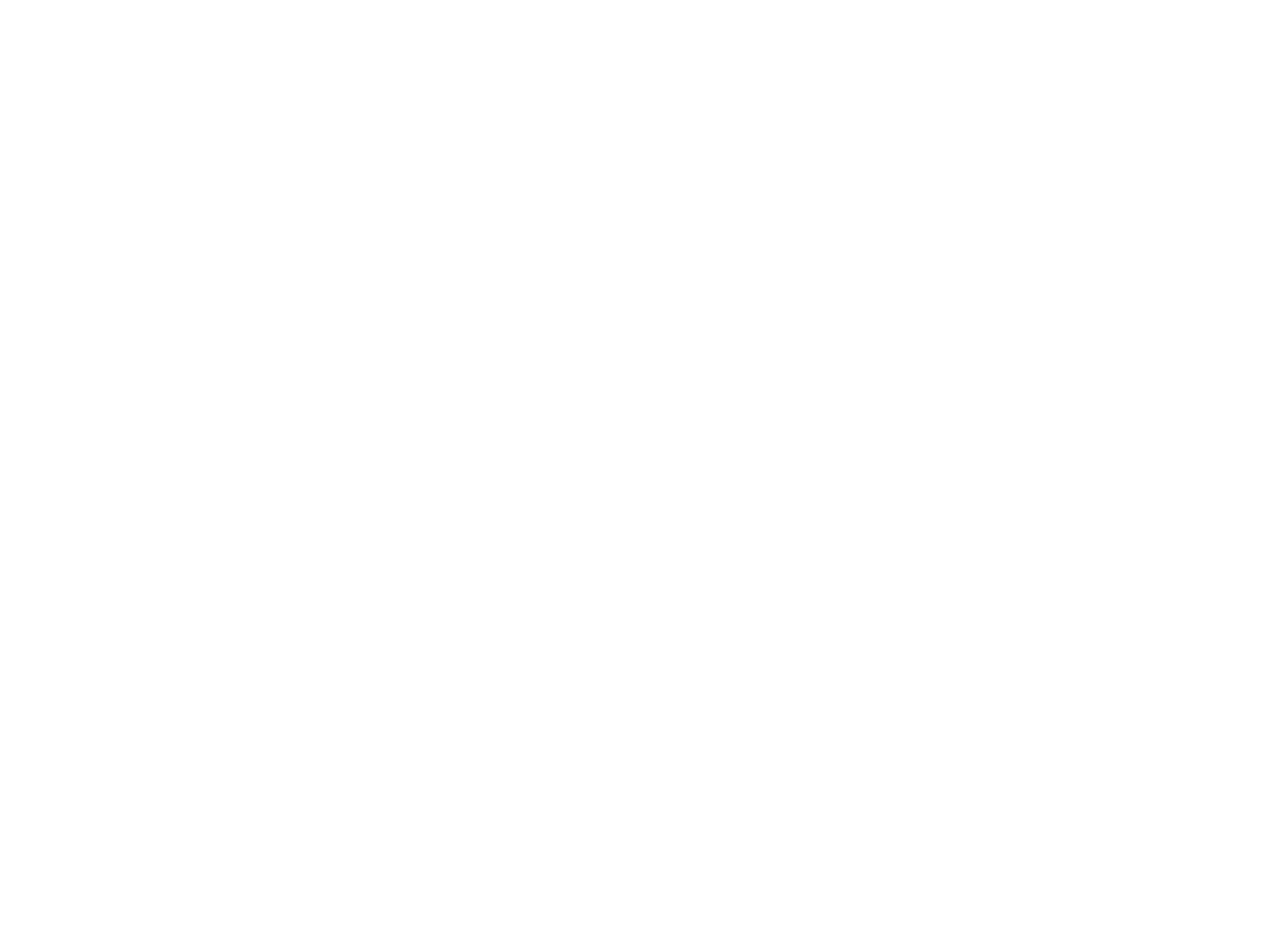
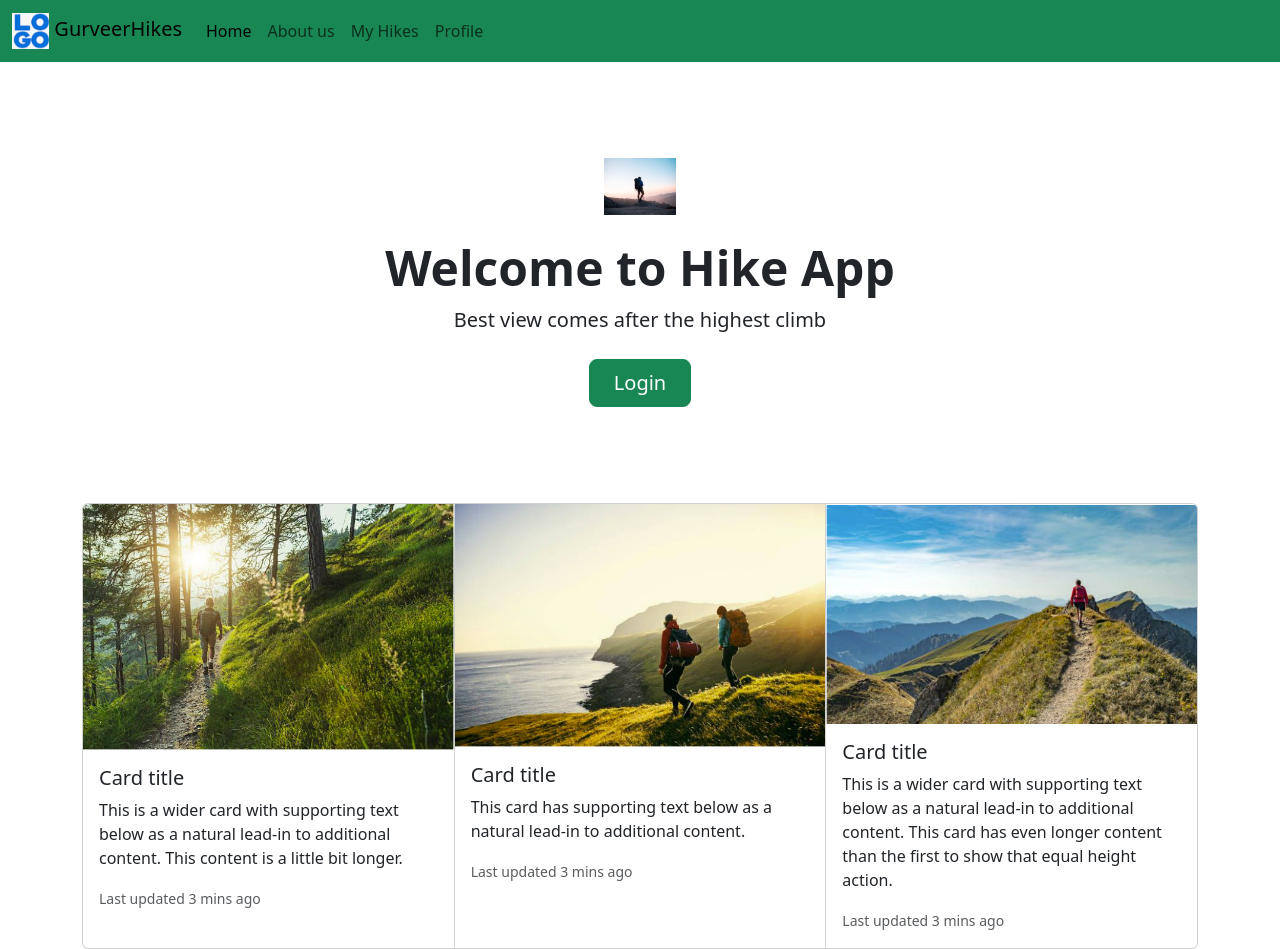
Before and after one commit to GurveerRaith/demo05, a plain HTML site: page index.html in a window 1280 px wide. Before the commit the page ends 800 px from the top, so only its background shows below. Drawn offline with nearby package versions, Linux system fonts and the light colour scheme.

Commit message:
Complete demo05

```diff
--- a/index.html
+++ b/index.html
@@ -10,7 +10,11 @@
     <meta name="viewport" content="width=device-width, initial-scale=1">
 
     <!-- Bootstrap Library CSS CDN go here -->
+    <link href="https://cdn.jsdelivr.net/npm/bootstrap@5.3.2/dist/css/bootstrap.min.css" rel="stylesheet"
+        integrity="sha384-T3c6CoIi6uLrA9TneNEoa7RxnatzjcDSCmG1MXxSR1GAsXEV/Dwwykc2MPK8M2HN" crossorigin="anonymous">
     <!-- Boostrap Library JS CDN  go here -->
+    <script src="https://cdn.jsdelivr.net/npm/bootstrap@5.3.2/dist/js/bootstrap.bundle.min.js"
+        integrity="sha384-C6RzsynM9kWDrMNeT87bh95OGNyZPhcTNXj1NW7RuBCsyN/o0jlpcV8Qyq46cDfL" crossorigin="anonymous"></script>
 
     <!-- Other libraries go here -->
 
@@ -26,6 +30,77 @@
     <!------------------------------>
     <!-- Stuff for body goes here -->
 
+    <!-- Navbar-->
+    <nav class="navbar navbar-expand-lg bg-success">
+        <div class="container-fluid">
+            <a class="navbar-brand" href="#">
+                <img src="./images/logo.jpg" height="36">
+                GurveerHikes
+            </a>
+          <button class="navbar-toggler" type="button" data-bs-toggle="collapse" data-bs-target="#navbarNav" aria-controls="navbarNav" aria-expanded="false" aria-label="Toggle navigation">
+            <span class="navbar-toggler-icon"></span>
+          </button>
+          <div class="collapse navbar-collapse" id="navbarNav">
+            <ul class="navbar-nav">
+              <li class="nav-item">
+                <a class="nav-link active" aria-current="page" href="#">Home</a>
+              </li>
+              <li class="nav-item">
+                <a class="nav-link" href="#">About us</a>
+              </li>
+              <li class="nav-item">
+                <a class="nav-link" href="#">My Hikes</a>
+              </li>
+              <li class="nav-item">
+                <a class="nav-link">Profile</a>
+              </li>
+            </ul>
+          </div>
+        </div>
+      </nav>
+
+      <!--Hero-->
+      <div class="px-4 py-5 my-5 text-center">
+        <img class="d-block mx-auto mb-4" src=".\images\hero.png" alt="" width="72" height="57">
+        <h1 class="display-5 fw-bold">Welcome to Hike App</h1>
+        <div class="col-lg-6 mx-auto">
+          <p class="lead mb-4">Best view comes after the highest climb</p>
+          <div class="d-grid gap-2 d-sm-flex justify-content-sm-center">
+            <button type="button" class="btn btn-success btn-lg px-4 gap-3">Login</button>
+          </div>
+        </div>
+      </div>
+
+      <!--Card Groups-->
+    <div class="container">
+      <div class="card-group">
+        <div class="card">
+          <img src="./images/hike1.jpg" class="card-img-top" alt="...">
+          <div class="card-body">
+            <h5 class="card-title">Card title</h5>
+            <p class="card-text">This is a wider card with supporting text below as a natural lead-in to additional content. This content is a little bit longer.</p>
+            <p class="card-text"><small class="text-body-secondary">Last updated 3 mins ago</small></p>
+          </div>
+        </div>
+        <div class="card">
+          <img src="./images/hike2.jpg" class="card-img-top" alt="...">
+          <div class="card-body">
+            <h5 class="card-title">Card title</h5>
+            <p class="card-text">This card has supporting text below as a natural lead-in to additional content.</p>
+            <p class="card-text"><small class="text-body-secondary">Last updated 3 mins ago</small></p>
+          </div>
+        </div>
+        <div class="card">
+          <img src="./images/hike3.jpg" class="card-img-top" alt="...">
+          <div class="card-body">
+            <h5 class="card-title">Card title</h5>
+            <p class="card-text">This is a wider card with supporting text below as a natural lead-in to additional content. This card has even longer content than the first to show that equal height action.</p>
+            <p class="card-text"><small class="text-body-secondary">Last updated 3 mins ago</small></p>
+          </div>
+        </div>
+      </div>
+    </div>
+
 
     <!---------------------------------------------->
     <!-- Your own JavaScript functions go here    -->
```
Also changed, not shown: images/hero.png (added).
